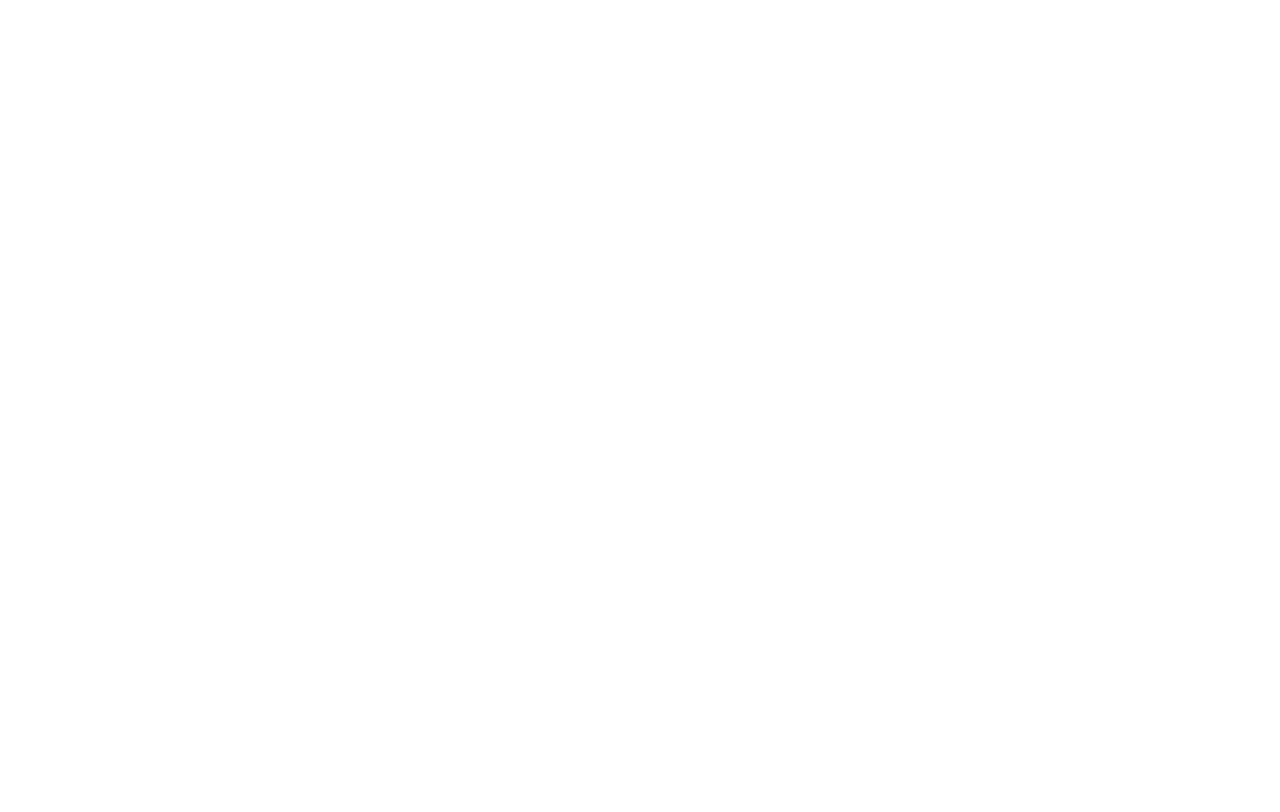
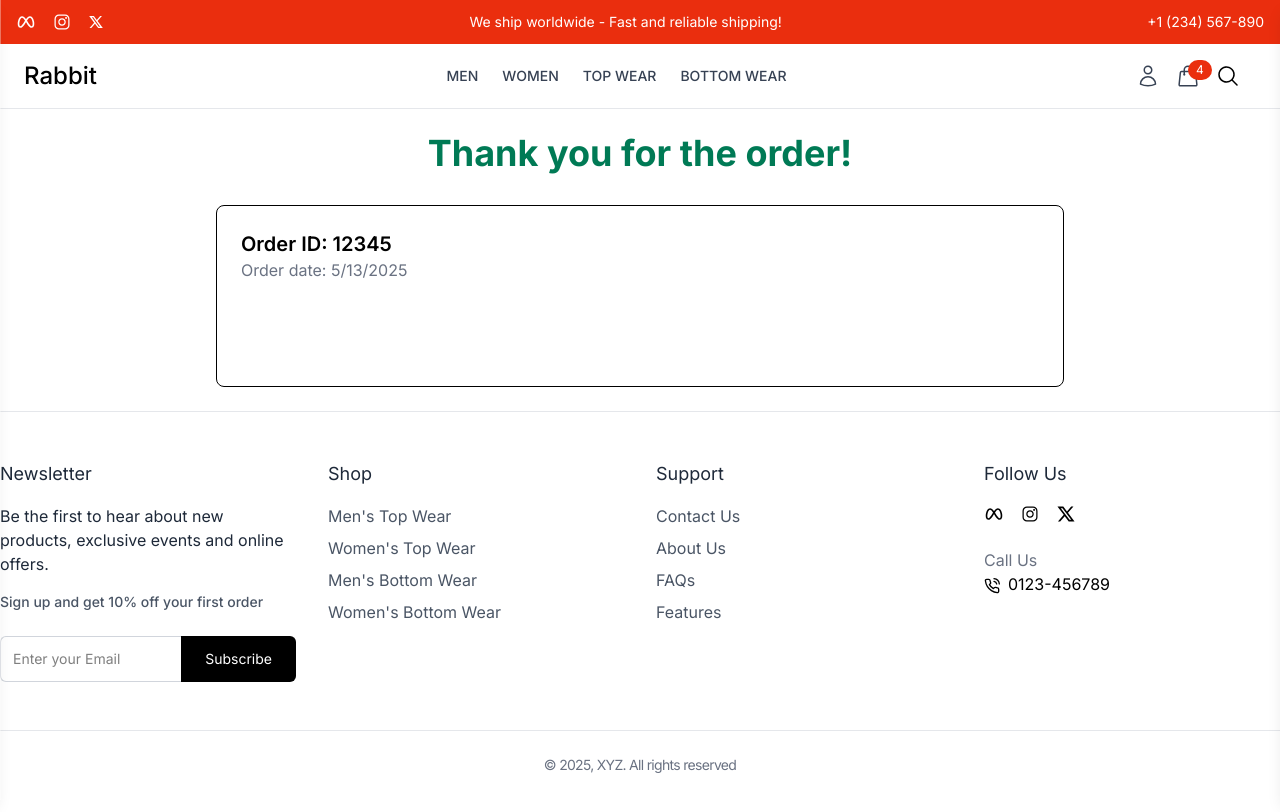
Before and after one commit to ahasan-ullah/Rabbit-E-Commerce-Website, a React (Vite) app in the folder frontend/: page /order-confirmation in a window 1280 px wide. Before the commit this address had no page. Shown: the top 812 px of the page. Built offline with nearby package versions, Linux system fonts and the light colour scheme.

Commit message:
order confirmation page added and the order date and time showed

```diff
--- a/frontend/src/App.jsx
+++ b/frontend/src/App.jsx
@@ -8,6 +8,7 @@
 import CollectonPage from './pages/CollectonPage';
 import ProductDetails from './components/Products/ProductDetails';
 import Checkout from './components/Cart/Checkout';
+import OrderConfirmationPage from './pages/OrderConfirmationPage';
 const App = () => {
   return (
     <BrowserRouter>
@@ -22,6 +23,7 @@
         <Route path='collection/:collection' element={<CollectonPage></CollectonPage>}></Route>
         <Route path='product/:id' element={<ProductDetails></ProductDetails>}></Route>
         <Route path='/checkout'element={<Checkout></Checkout>}></Route>
+        <Route path='/order-confirmation' element={<OrderConfirmationPage></OrderConfirmationPage>}></Route>
       </Route>
       {/* Admin Route */}
       <Route></Route>
--- /dev/null
+++ b/frontend/src/pages/OrderConfirmationPage.jsx
@@ -0,0 +1,57 @@
+const checkout={
+  _id: "12345",
+  createdAt: new Date(),
+  checkoutItems: [
+    {
+      productId: "1",
+      name: "Jacket",
+      color: "Black",
+      size: "M",
+      price: 150,
+      quantity: 1,
+      image: "https://picsum.photos/150?random=1",
+    },{
+      productId: "2",
+      name: "T-shirt",
+      color: "Black",
+      size: "M",
+      price: 120,
+      quantity: 2,
+      image: "https://picsum.photos/150?random=2",
+    },
+  ],
+  shippingAddress:{
+    address: '123 Fashion Street',
+    city: "Dhaka",
+    country: "Bangladesh",
+  }
+}
+const OrderConfirmationPage = () => {
+  return (
+    <div className="max-w-4xl mx-auto p-6 bg-white">
+      <h1 className="text-4xl font-bold text-center text-emerald-700 mb-8">Thank you for the order!</h1>
+
+      {
+        checkout && (
+          <div className="p-6 rounded-lg border">
+            <div className="flex justify-between mb-20">
+              {/* order id and date */}
+              <div>
+                <h2 className="text-xl font-semibold">
+                  Order ID: {checkout._id}
+                </h2>
+                <p className="text-gray-500">
+                  Order date: {new Date(checkout.createdAt).toLocaleDateString()}
+                </p>
+              </div>
+              {/* estimated delivery */}
+
+            </div>
+          </div>
+        )
+      }
+    </div>
+  )
+}
+
+export default OrderConfirmationPage
```
